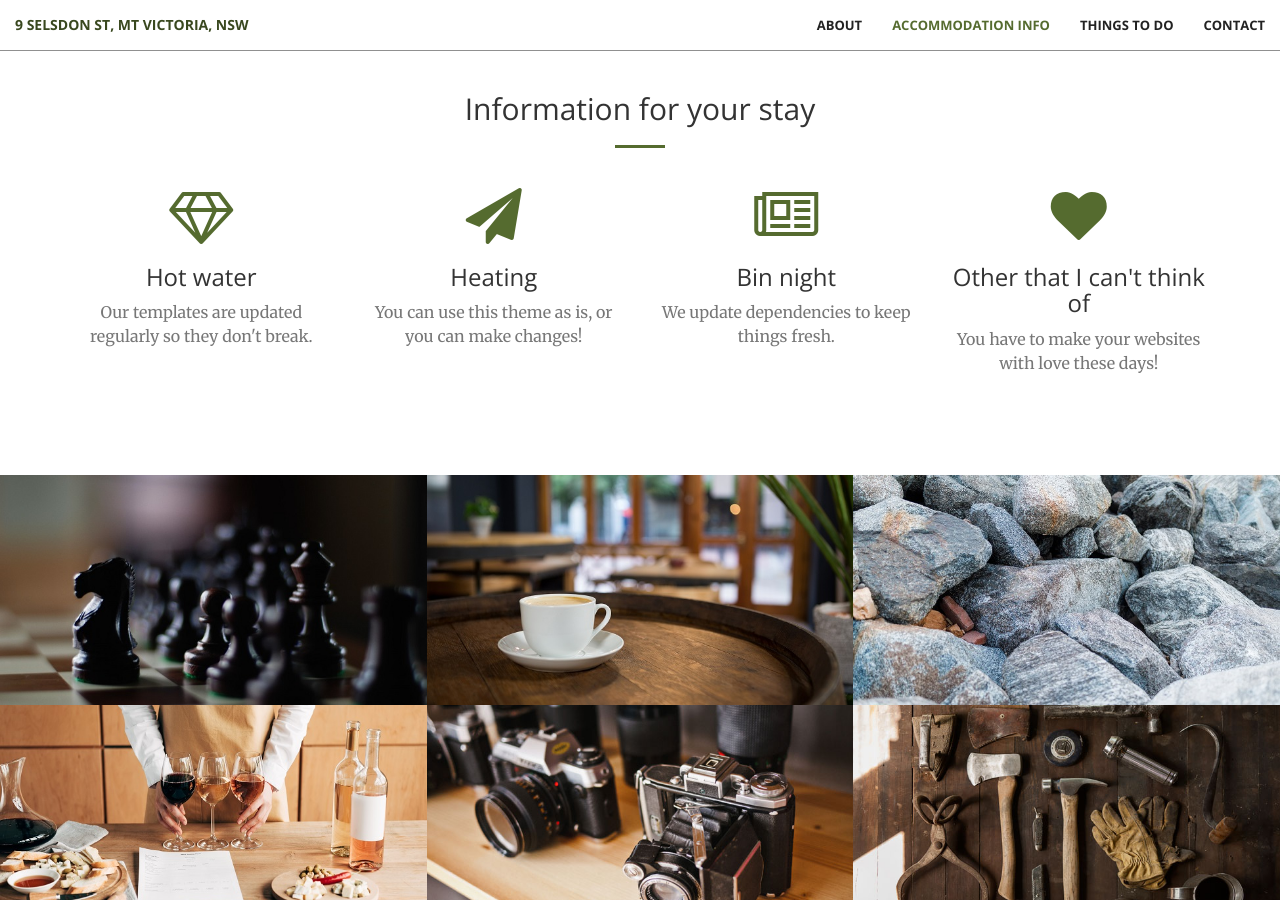
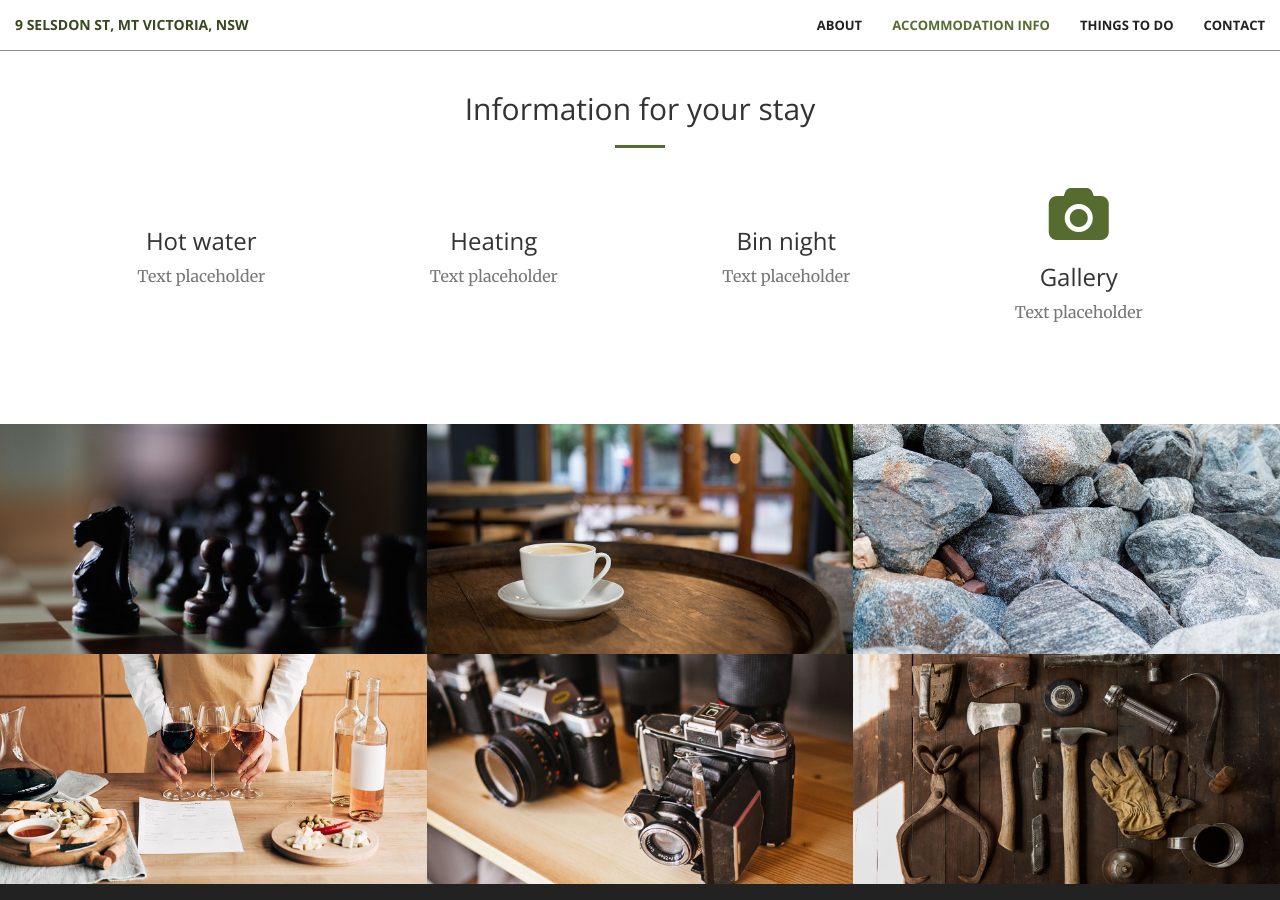
Before and after one commit to DillwyniaLodge/homepage1, a Jekyll site: the page built from index.html, in a window 1280 px wide and 900 px high, scrolled down 1234 px. Built offline with Jekyll 4.4.1, drawn with Linux system fonts in a browser that asks for light colours.

Commit message:
Update services.html

```diff
--- a/_includes/services.html
+++ b/_includes/services.html
@@ -11,30 +11,30 @@
         <div class="row">
             <div class="col-lg-3 col-md-6 text-center">
                 <div class="service-box">
-                    <i class="fa fa-4x fa-diamond wow bounceIn text-primary"></i>
+                    <i class="fa fa-4x fa-shower wow bounceIn text-primary"></i>
                     <h3>Hot water</h3>
-                    <p class="text-muted">Our templates are updated regularly so they don't break.</p>
+                    <p class="text-muted">Text placeholder</p>
                 </div>
             </div>
             <div class="col-lg-3 col-md-6 text-center">
                 <div class="service-box">
-                    <i class="fa fa-4x fa-paper-plane wow bounceIn text-primary" data-wow-delay=".1s"></i>
+                    <i class="fa fa-4x fa-temperature-up wow bounceIn text-primary" data-wow-delay=".1s"></i>
                     <h3>Heating</h3>
-                    <p class="text-muted">You can use this theme as is, or you can make changes!</p>
+                    <p class="text-muted">Text placeholder</p>
                 </div>
             </div>
             <div class="col-lg-3 col-md-6 text-center">
                 <div class="service-box">
-                    <i class="fa fa-4x fa-newspaper-o wow bounceIn text-primary" data-wow-delay=".2s"></i>
+                    <i class="fa fa-4x fa-trash-alt wow bounceIn text-primary" data-wow-delay=".2s"></i>
                     <h3>Bin night</h3>
-                    <p class="text-muted">We update dependencies to keep things fresh.</p>
+                    <p class="text-muted">Text placeholder</p>
                 </div>
             </div>
             <div class="col-lg-3 col-md-6 text-center">
                 <div class="service-box">
-                    <i class="fa fa-4x fa-heart wow bounceIn text-primary" data-wow-delay=".3s"></i>
-                    <h3>Other that I can't think of</h3>
-                    <p class="text-muted">You have to make your websites with love these days!</p>
+                    <i class="fa fa-4x fa-camera wow bounceIn text-primary" data-wow-delay=".3s"></i>
+                    <h3>Gallery</h3>
+                    <p class="text-muted">Text placeholder</p>
                 </div>
             </div>
         </div>
```
